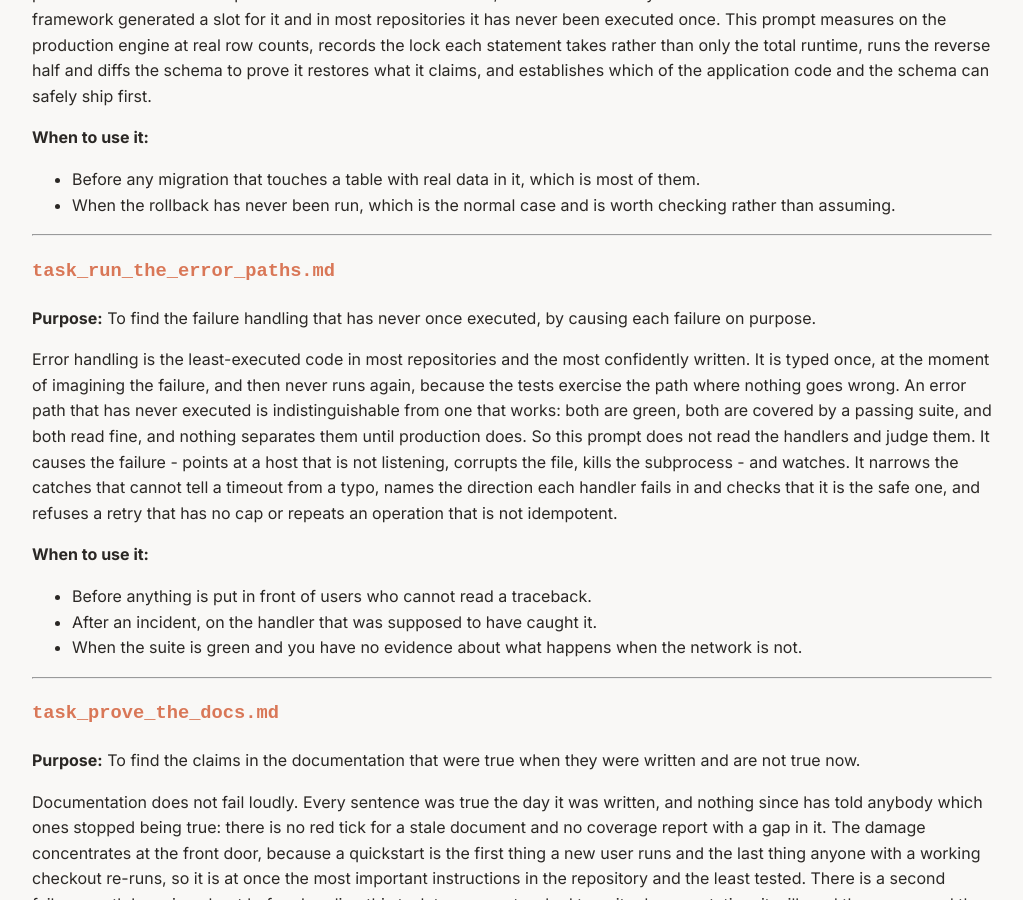
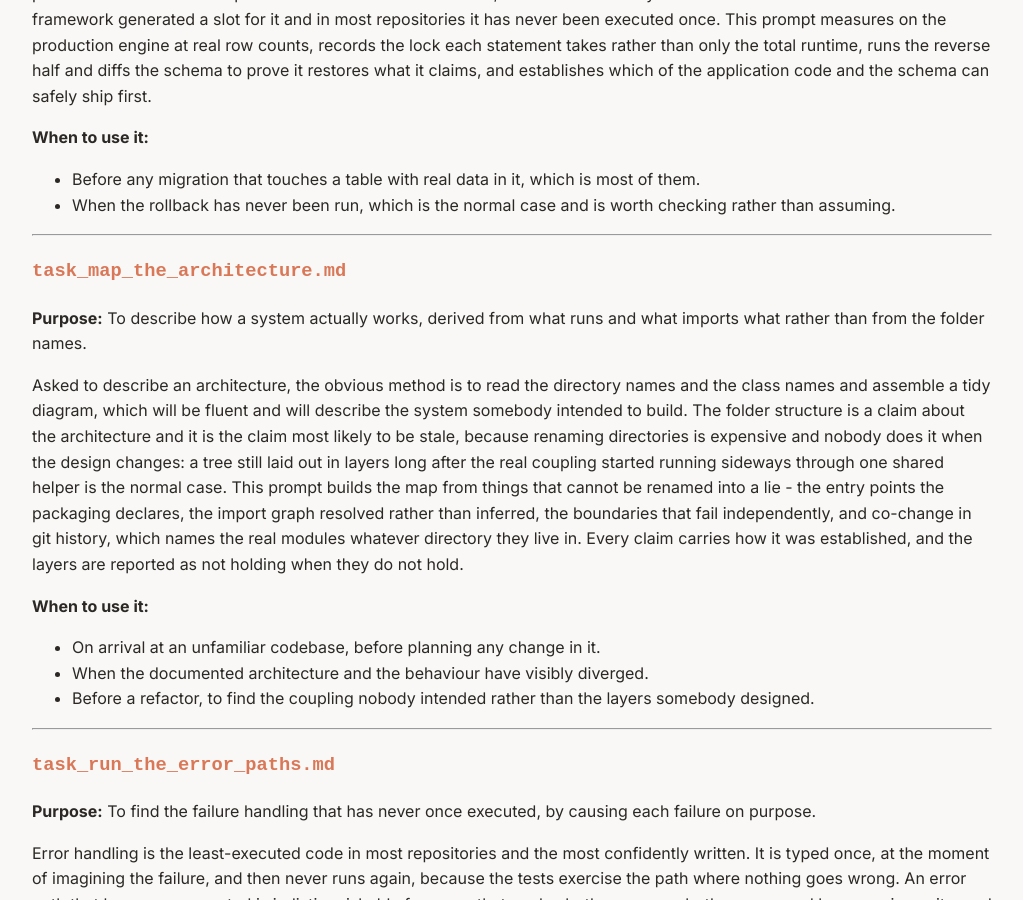
Before and after one commit to melbinjp/jules-prompts, a Jekyll site: the page built from PROMPTS_GUIDE.md, in a window 1280 px wide and 900 px high, scrolled down 6862 px. Shown: the whole window, without its empty margins (128-1151 px from the left). Built offline with Jekyll 4.4.1, drawn with Linux system fonts in a browser that asks for light colours.

Commit message:
A prompt for architecture summary, from the same unmerged request as error handling (#37)
Upstream PR 43 asked for automation, error handling, documentation and architecture summary
together, and none of it was merged there. Documentation and error handling are done; this is
the third. Written from the demand, not from anybody's wording.

The premise is that the obvious method produces a confident description of the wrong system.
Read the directory names and the class names, assemble a diagram, and what you have described
is what somebody intended to build.

THE FOLDER STRUCTURE IS A CLAIM ABOUT THE ARCHITECTURE AND IT IS THE ONE MOST LIKELY TO BE
STALE. Renaming directories is expensive and disruptive, so nobody does it when the design
changes. A tree still laid out in layers long after the real coupling started running sideways
through one shared helper is the normal case rather than the pathological one.

So the map is built from things that cannot be renamed into a lie: entry points the packaging
declares and one of them actually run, the import graph resolved rather than inferred from
paths, boundaries defined as the things that fail independently, and co-change from git log -
which names the real modules whatever directory they sit in, and where disagreement with the
folder layout is the finding rather than the error.

Every claim carries how it was established, because a structural description without
provenance cannot be told apart from a plausible guess, and plausible guesses about
architecture are exactly what this task produces by default. And it is told to report that the
layers do not hold when they do not: a clean picture of a system that is not clean will be
believed and planned against.

Integrity check green: 23 prompts, 23 guide entries, workflow agrees, _config.yml parses.

```diff
--- a/PROMPTS_GUIDE.md
+++ b/PROMPTS_GUIDE.md
@@ -226,6 +226,18 @@ Almost every migration is verified the same way: run it forward, once, on a deve
 
 ---
 
+### [`task_map_the_architecture.md`]({% link _prompts/task_map_the_architecture.md %})
+**Purpose:** To describe how a system actually works, derived from what runs and what imports what rather than from the folder names.
+
+Asked to describe an architecture, the obvious method is to read the directory names and the class names and assemble a tidy diagram, which will be fluent and will describe the system somebody intended to build. The folder structure is a claim about the architecture and it is the claim most likely to be stale, because renaming directories is expensive and nobody does it when the design changes: a tree still laid out in layers long after the real coupling started running sideways through one shared helper is the normal case. This prompt builds the map from things that cannot be renamed into a lie - the entry points the packaging declares, the import graph resolved rather than inferred, the boundaries that fail independently, and co-change in git history, which names the real modules whatever directory they live in. Every claim carries how it was established, and the layers are reported as not holding when they do not hold.
+
+**When to use it:**
+*   On arrival at an unfamiliar codebase, before planning any change in it.
+*   When the documented architecture and the behaviour have visibly diverged.
+*   Before a refactor, to find the coupling nobody intended rather than the layers somebody designed.
+
+---
+
 ### [`task_run_the_error_paths.md`]({% link _prompts/task_run_the_error_paths.md %})
 **Purpose:** To find the failure handling that has never once executed, by causing each failure on purpose.
 
```
Also changed, not shown: _prompts/task_map_the_architecture.md (added, +45 -0 lines).
